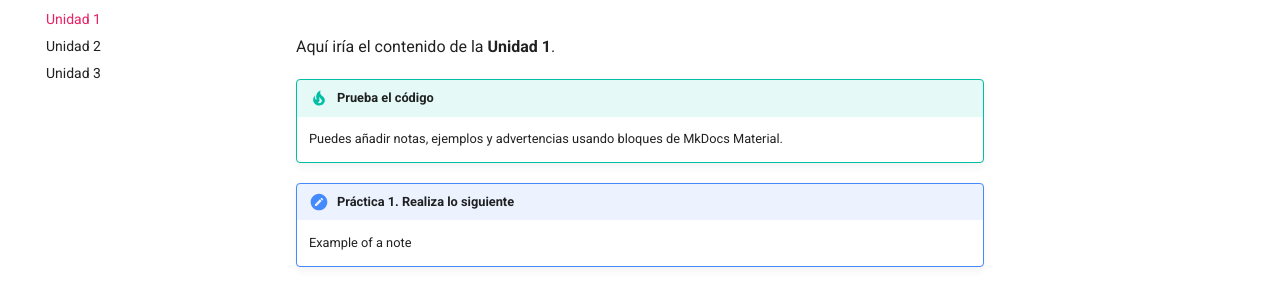
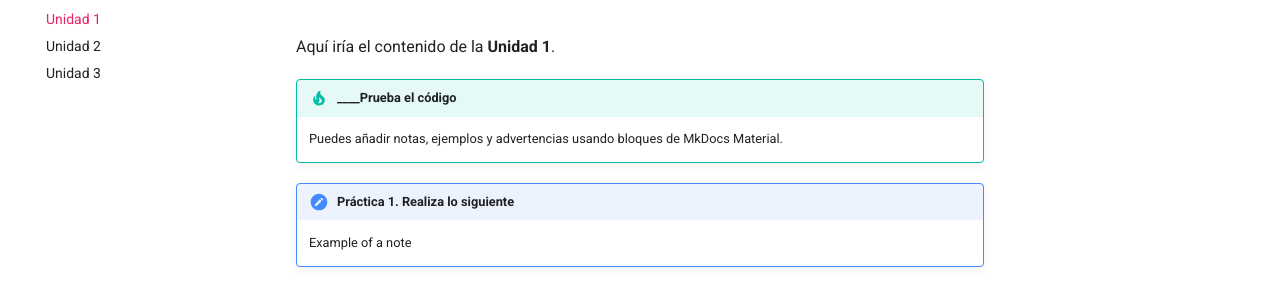
Before and after one commit to bpaterna/pruebas, an MkDocs documentation site: the page built from docs/unidad1.md, in a window 1280 px wide. Shown: the part 146-428 px from the top of the page. Built offline with MkDocs 1.6.1 and Material for MkDocs 9.7.7, drawn with Linux system fonts in a browser that asks for light colours.

```diff
--- a/docs/unidad1.md
+++ b/docs/unidad1.md
@@ -2,13 +2,13 @@
 
 Aquí iría el contenido de la **Unidad 1**.
 
-!!! tip "    Prueba el código"
+!!! tip "____Prueba el código"
     Puedes añadir notas, ejemplos y advertencias usando bloques de MkDocs Material.
 
-!!! note "    Práctica 1. Realiza lo siguiente"
+!!! note "Práctica 1. Realiza lo siguiente"
     Example of a note
 
-!!! Danger "    Entrega parcial"
+!!! Danger "Entrega parcial"
     Example of a note
     Otra líea de la entrega
     Lista:
```
